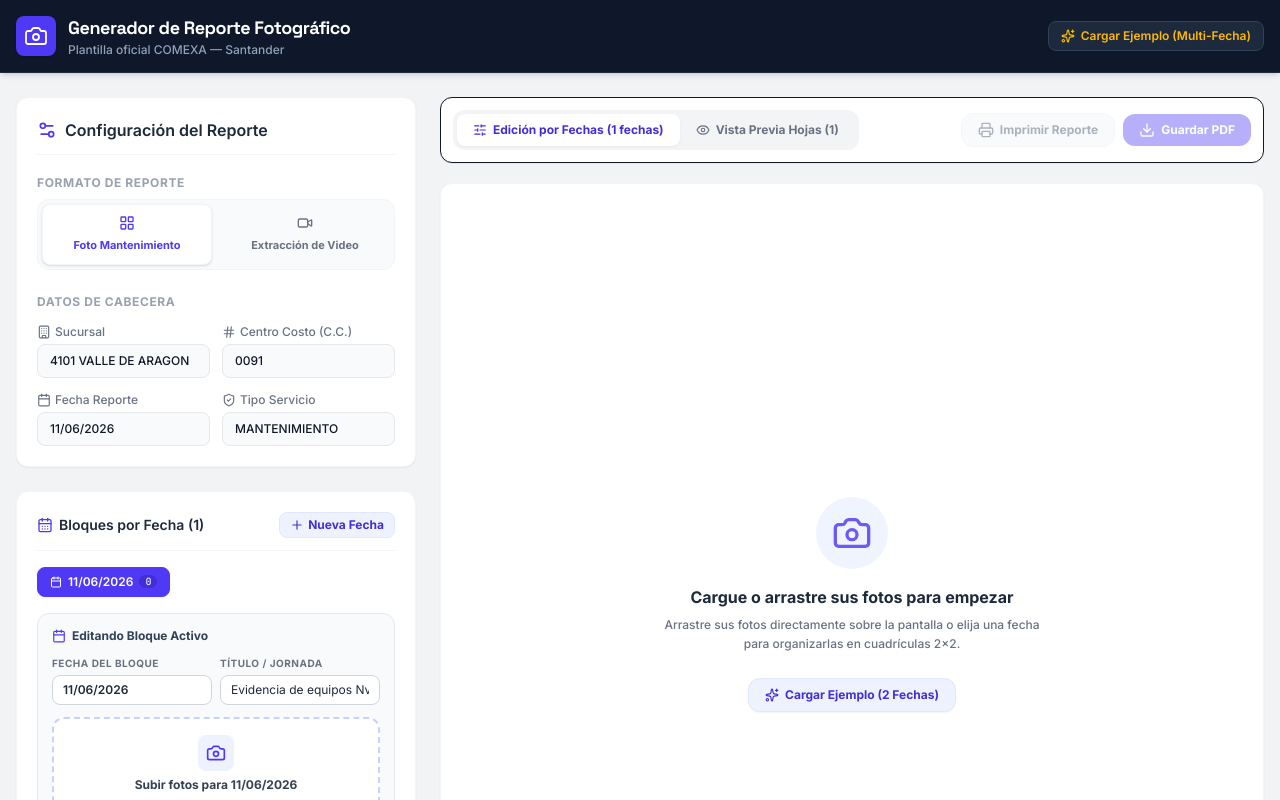
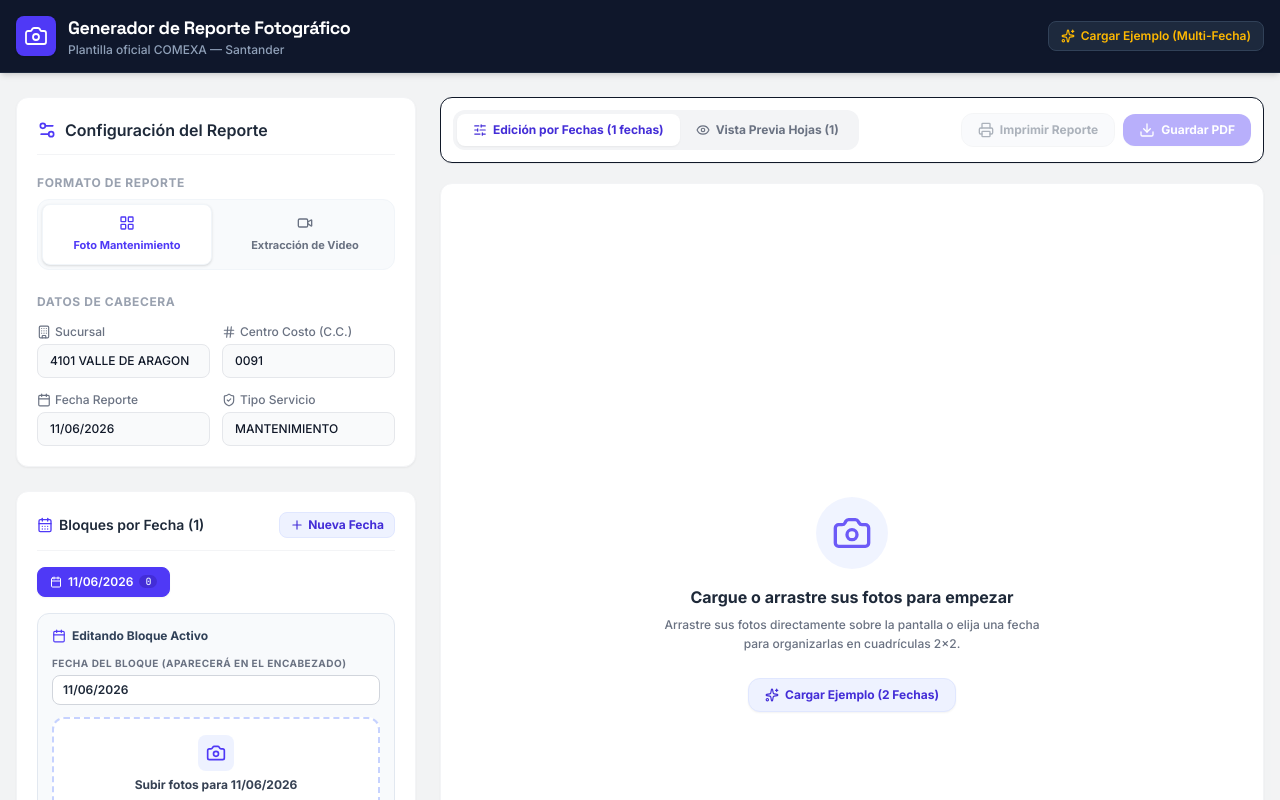
Before and after one commit to CarlosGarf26/generador-reporte-fotografico-comexa, a React (Vite) app: page / in a window 1280 px wide. Shown: the top 800 px of the page. Built offline with nearby package versions, Linux system fonts and the light colour scheme.

Commit message:
refactor: remove manual date block titles
Simplify report headers by removing the custom title field from date blocks and standardizing the header format in the PDF generator.

```diff
--- a/src/App.tsx
+++ b/src/App.tsx
@@ -108,7 +108,7 @@ export default function App() {
     {
       id: "block-1",
       fecha: "11/06/2026",
-      titulo: "Evidencia de equipos Nvr´s USB",
+      titulo: "",
       images: [],
     },
   ]);
@@ -162,29 +162,7 @@ export default function App() {
     0
   );
 
-  // Synchronize page configs with pages
-  useEffect(() => {
-    setPageConfigs((prev) => {
-      return pages.map((page) => {
-        const existing = prev.find(
-          (c) => c.pageIndex === page.pageIndex && c.blockId === page.blockId
-        );
-        if (existing) {
-          return {
-            ...existing,
-            fecha: page.fecha,
-          };
-        }
-        return {
-          pageIndex: page.pageIndex,
-          blockId: page.blockId,
-          fecha: page.fecha,
-          subHeader: page.subHeaderDefault,
-          showSubHeader: !page.isCover,
-        };
-      });
-    });
-  }, [totalPages, dateBlocks, metadata.tipoTrabajo, metadata.fechaInventario, metadata.reportType, isVideo]);
+
 
   // Global drag-and-drop listener to prevent browser from navigating away on dropped files outside dropzones
   useEffect(() => {
@@ -393,7 +371,7 @@ export default function App() {
     const newBlock: DateBlock = {
       id: newId,
       fecha: metadata.fechaInventario || new Date().toLocaleDateString("es-MX"),
-      titulo: `Día ${dateBlocks.length + 1}`,
+      titulo: "",
       images: [],
     };
     setDateBlocks((prev) => [...prev, newBlock]);
@@ -446,13 +424,13 @@ export default function App() {
       {
         id: "block-demo-1",
         fecha: metadata.fechaInventario || "11/06/2026",
-        titulo: isVideo ? "Extracción NVRs y Cámaras Exteriores" : "Mantenimiento CCTV y Gabinetes",
+        titulo: "",
         images: block1Images,
       },
       {
         id: "block-demo-2",
         fecha: "12/06/2026",
-        titulo: isVideo ? "Revisión Control de Acceso y UPS" : "Detección Incendio y Baterías",
+        titulo: "",
         images: block2Images,
       },
     ]);
@@ -468,7 +446,7 @@ export default function App() {
         {
           id: "block-1",
           fecha: metadata.fechaInventario || "11/06/2026",
-          titulo: "Evidencia Nvr´s USB",
+          titulo: "",
           images: [],
         },
       ]);
@@ -815,10 +793,9 @@ export default function App() {
                 )}
               </div>
 
-              <div className="grid grid-cols-1 sm:grid-cols-2 gap-2">
               <div>
                 <label className="text-[10px] font-bold text-gray-500 uppercase tracking-wider block mb-1">
-                    Fecha del Bloque
+                  Fecha del Bloque (Aparecerá en el encabezado)
                 </label>
                 <input
                   type="text"
@@ -829,21 +806,6 @@ export default function App() {
                   placeholder="DD/MM/AAAA"
                   className="w-full bg-white border border-gray-300 rounded-lg px-2.5 py-1.5 text-xs font-semibold text-gray-800 focus:outline-none focus:ring-1 focus:ring-indigo-500"
                 />
-                </div>
-                <div>
-                  <label className="text-[10px] font-bold text-gray-500 uppercase tracking-wider block mb-1">
-                    Título / Jornada
-                  </label>
-                  <input
-                    type="text"
-                    value={activeBlock.titulo || ""}
-                    onChange={(e) =>
-                      handleUpdateDateBlock(activeBlock.id, { titulo: e.target.value })
-                    }
-                    placeholder="Ej. NVRs USB, Día 1"
-                    className="w-full bg-white border border-gray-300 rounded-lg px-2.5 py-1.5 text-xs text-gray-800 focus:outline-none focus:ring-1 focus:ring-indigo-500"
-                  />
-                </div>
               </div>
 
               {/* Drag & Drop uploader area for this active block */}
@@ -1117,15 +1079,6 @@ export default function App() {
                                 className="font-bold text-sm text-gray-900 bg-white border border-gray-300 rounded px-2 py-0.5 focus:ring-1 focus:ring-indigo-500 focus:outline-none"
                               />
                             </div>
-                            <input
-                              type="text"
-                              value={block.titulo || ""}
-                              onChange={(e) =>
-                                handleUpdateDateBlock(block.id, { titulo: e.target.value })
-                              }
-                              placeholder="Título de la sección (ej. Extracción NVR USB)"
-                              className="text-xs text-gray-600 bg-transparent border-b border-dashed border-gray-300 hover:border-indigo-400 focus:border-indigo-500 focus:outline-none w-64 mt-1"
-                            />
                           </div>
                         </div>
 
--- a/src/utils/pdfGenerator.ts
+++ b/src/utils/pdfGenerator.ts
@@ -185,13 +185,9 @@ export const buildPagesFromBlocks = (
 
       let defaultSubHeader = "";
       if (isVideo) {
-        defaultSubHeader = block.titulo
-          ? `${block.fecha} - ${block.titulo}`
-          : `${block.fecha} - Evidencia de equipos Nvr´s USB`;
+        defaultSubHeader = `${block.fecha}`;
       } else {
-        defaultSubHeader = block.titulo
-          ? `${metadata.tipoTrabajo} ${block.fecha} - ${block.titulo}`
-          : `${metadata.tipoTrabajo} ${block.fecha}`;
+        defaultSubHeader = `${metadata.tipoTrabajo || "MANTENIMIENTO"} ${block.fecha}`;
       }
 
       pages.push({
@@ -212,7 +208,7 @@ export const buildPagesFromBlocks = (
       pageIndex: 0,
       isCover: false,
       fecha: metadata.fechaInventario,
-      subHeaderDefault: `${metadata.tipoTrabajo} ${metadata.fechaInventario}`,
+      subHeaderDefault: `${metadata.tipoTrabajo || "MANTENIMIENTO"} ${metadata.fechaInventario}`,
       images: [],
     });
   }
```
Lines whose indentation alone changed are shown as unchanged.
